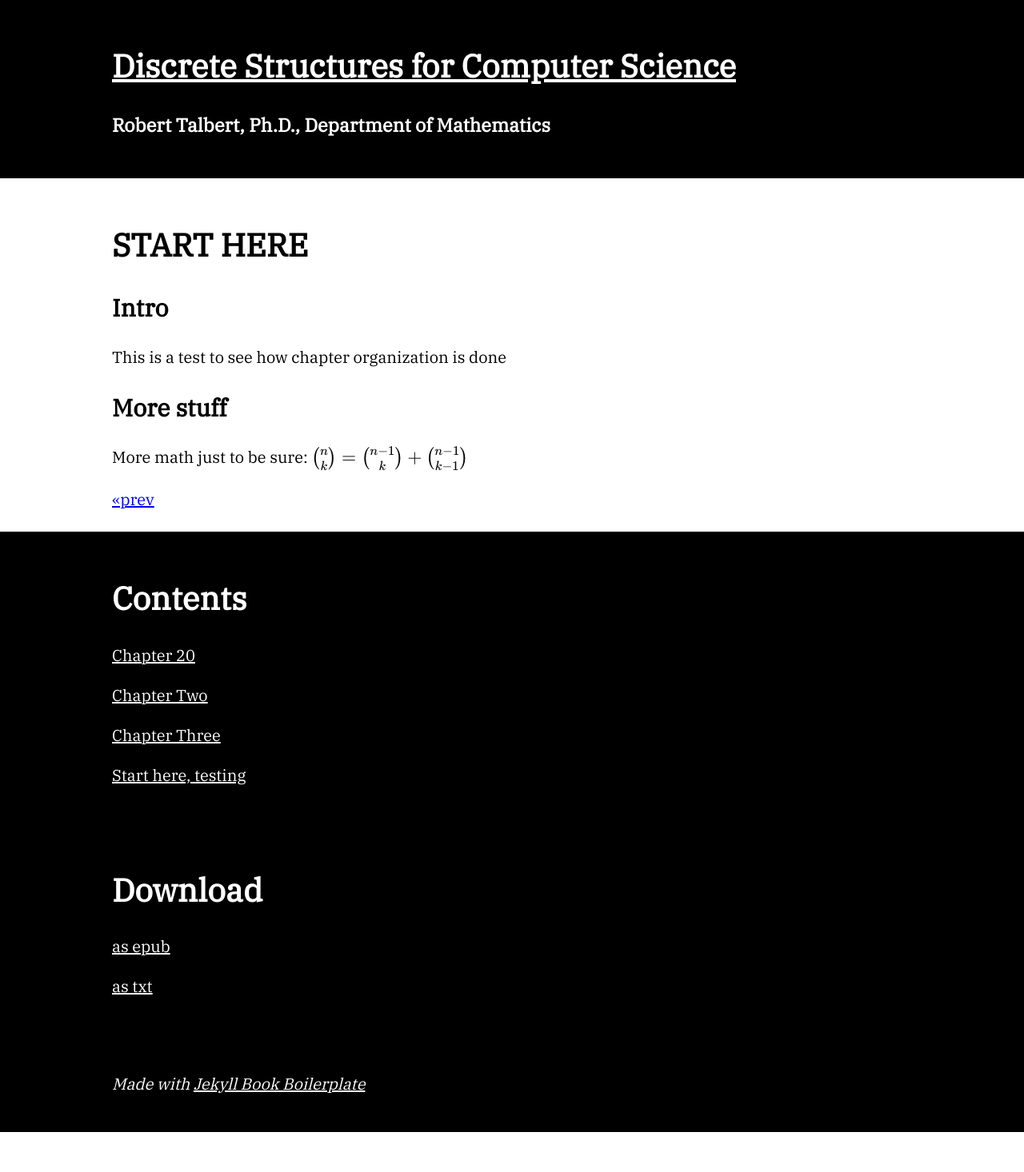
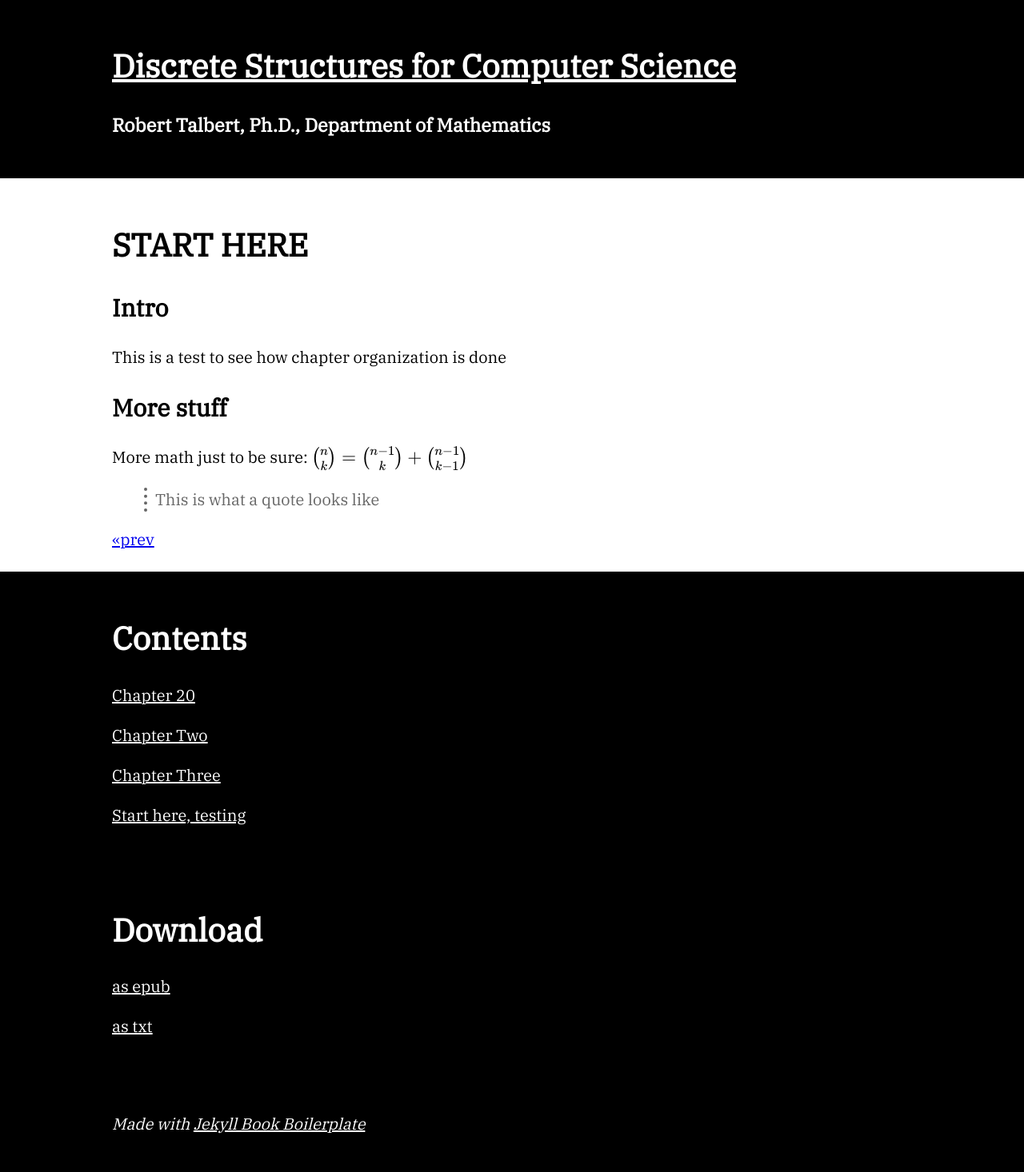
Before and after one commit to RobertTalbert/discretecs-book, a Jekyll site: the page built from _chapters/Start-here.md, in a window 1280 px wide. Shown: the whole page at 80% size. Built offline with Jekyll 4.4.1, drawn with Linux system fonts in a browser that asks for light colours; formulas are drawn with MathJax 3; a script that is not in the unit is left out; before the commit the page ends 1416 px from its top, so only the background shows below that.

Commit message:
Testing appearance of quotes

```diff
--- a/_chapters/Start-here.md
+++ b/_chapters/Start-here.md
@@ -14,3 +14,5 @@ This is a test to see how chapter organization is done
 ## More stuff
 
 More math just to be sure: $\binom{n}{k} = \binom{n-1}{k} + \binom{n-1}{k-1}$
+
+>This is what a quote looks like
```
